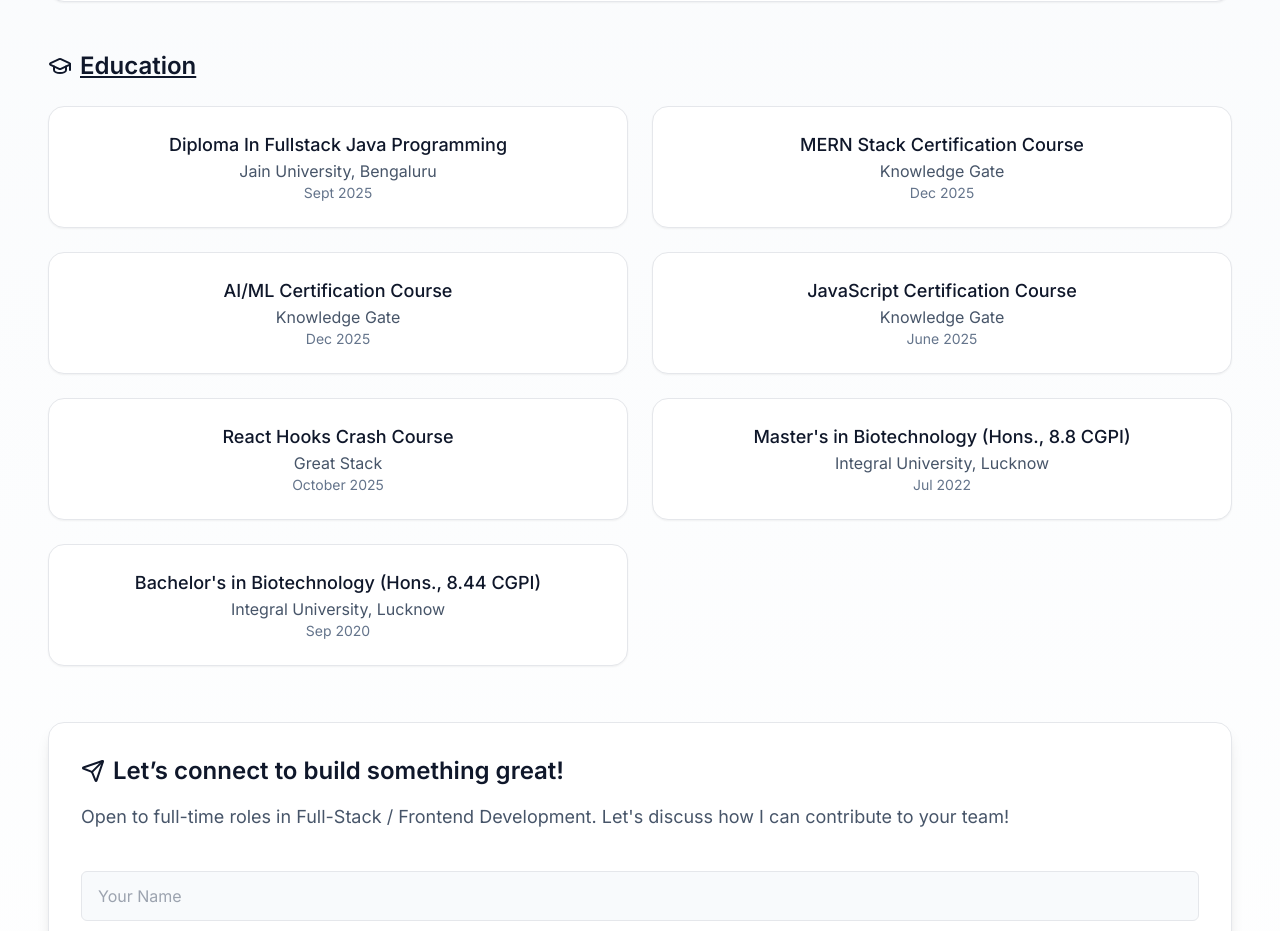
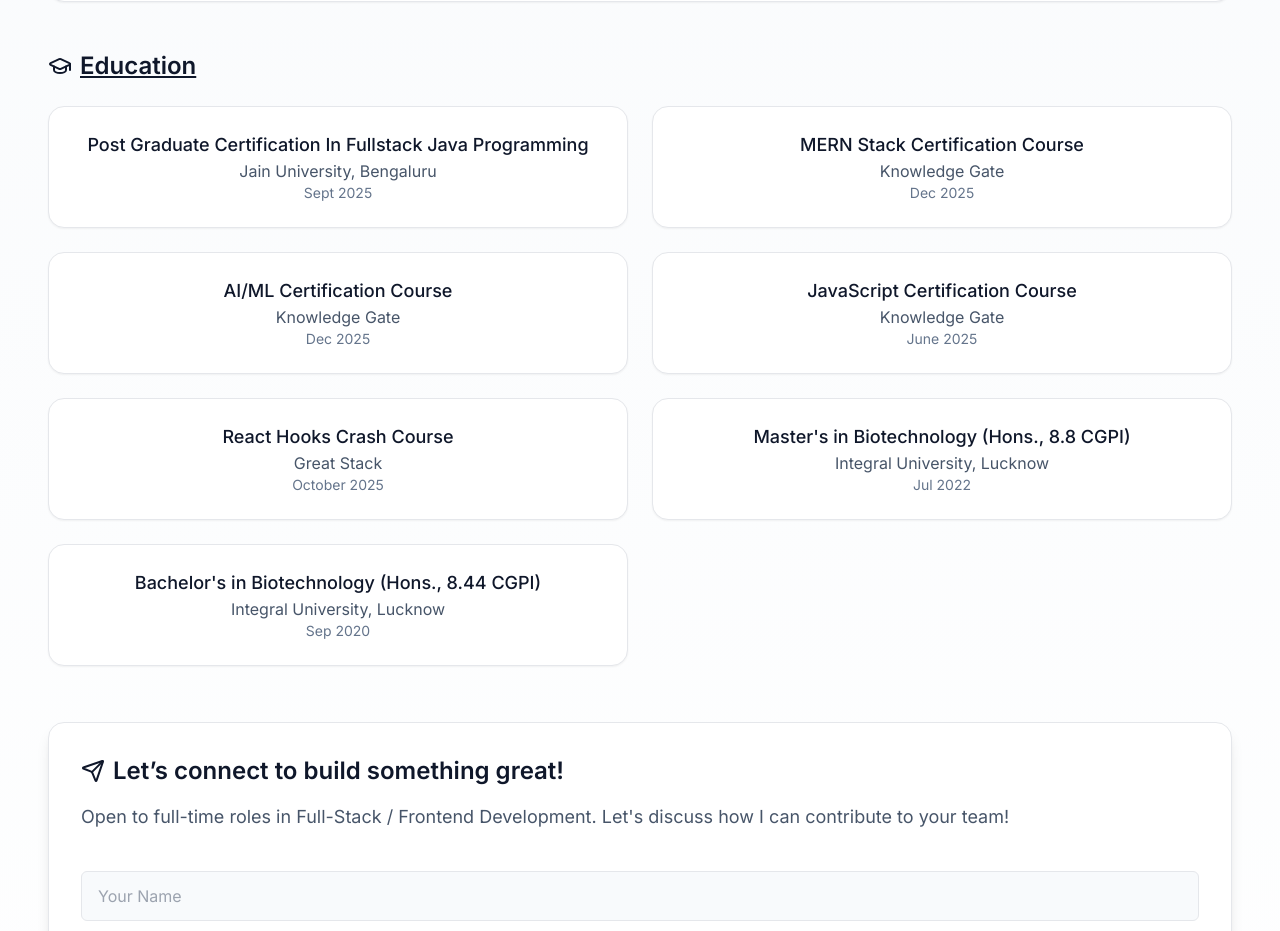
Before and after one commit to mohdkamran-khan/KAMRAN-portfolio, a React (Vite) app: page / in a window 1280 px wide. Shown: the part 2467-3398 px from the top of the page. Built offline with nearby package versions, Linux system fonts and the light colour scheme.

Commit message:
Updated Homepage

```diff
--- a/src/App.jsx
+++ b/src/App.jsx
@@ -191,7 +191,7 @@ const experiences = [
 
 const education = [
   {
-    title: "Diploma In Fullstack Java Programming",
+    title: "Post Graduate Certification In Fullstack Java Programming",
     org: "Jain University, Bengaluru",
     year: "Sept 2025",
   },
```
